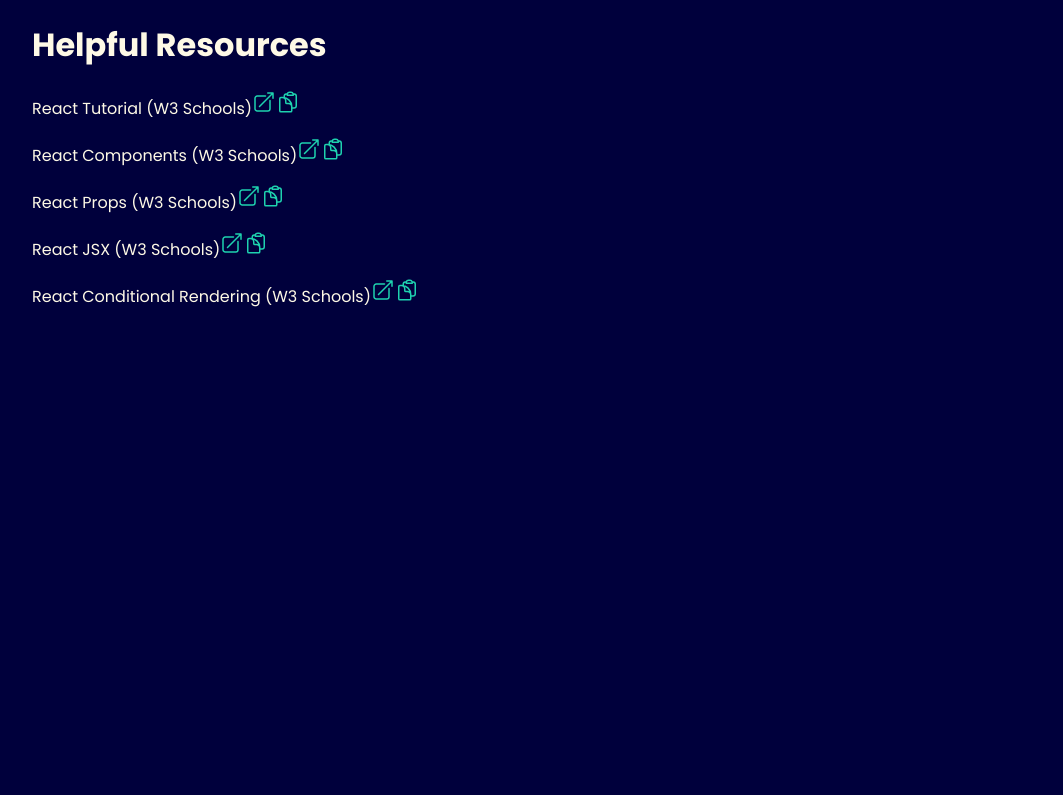
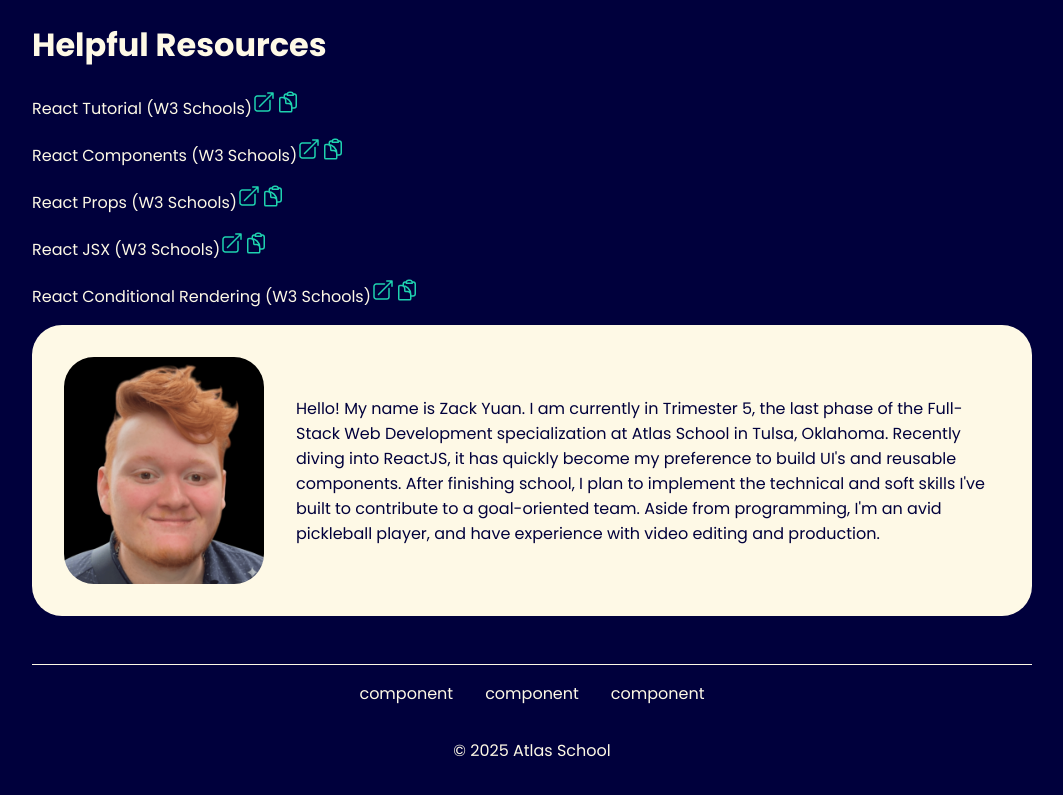
Before and after one commit to zack6yuan/atlas-react-and-jsx, a React (Vite) app: page / in a window 1280 px wide. Shown: the part 585-1380 px from the top of the page, without its empty margins (108-1171 px from the left). Before the commit the page ends 934 px from the top, so only its background shows below. Built offline with nearby package versions, Linux system fonts and the light colour scheme.

Commit message:
updating the about me and footer section.

```diff
--- a/src/App.jsx
+++ b/src/App.jsx
@@ -1,6 +1,8 @@
 import Header from "./components/Header";
 import Section from "./components/Section";
 import HelpfulResource from "./components/HelpfulResource";
+import AboutMe from "./components/AboutMe";
+import Footer from "./components/Footer";
 
 // Render the App component to the root element
 function App() {
@@ -9,6 +11,8 @@
         <Header />
         <Section />
         <HelpfulResource />
+        <AboutMe />
+        <Footer />
     </div>
   )
 }
--- /dev/null
+++ b/src/components/AboutMe.jsx
@@ -0,0 +1,17 @@
+import React from "react";
+import profilePicture from "../assets/profile-picture.png";
+
+function AboutMe() {
+    return (
+        <div className="about-me">
+            <img src={profilePicture} alt="profile-picture" />
+            <p>
+                Hello! My name is Zack Yuan. I am currently in Trimester 5, the last phase of the Full-Stack Web Development specialization at Atlas School in Tulsa, Oklahoma.
+                Recently diving into ReactJS, it has quickly become my preference to build UI's and reusable components.
+                After finishing school, I plan to implement the technical and soft skills I've built to contribute to a goal-oriented team.
+                Aside from programming, I'm an avid pickleball player, and have experience with video editing and production.
+            </p>
+        </div>
+    );
+}
+export default AboutMe;
--- /dev/null
+++ b/src/components/Footer.jsx
@@ -0,0 +1,18 @@
+import React from "react";
+import links from "../assets/links.json";
+
+function Footer() {
+    return (
+        <footer>
+            <ul>
+                <li>component</li>
+                <li>component</li>
+                <li>component</li>
+            </ul>
+            <p>
+                © 2025 Atlas School
+            </p>
+        </footer>
+    );
+}
+export default Footer;
```
Also changed, not shown: src/assets/profile-picture.png (added).
